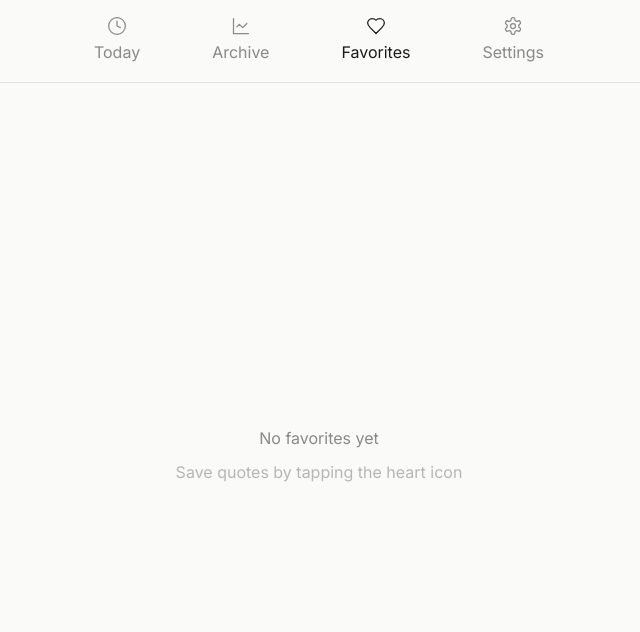
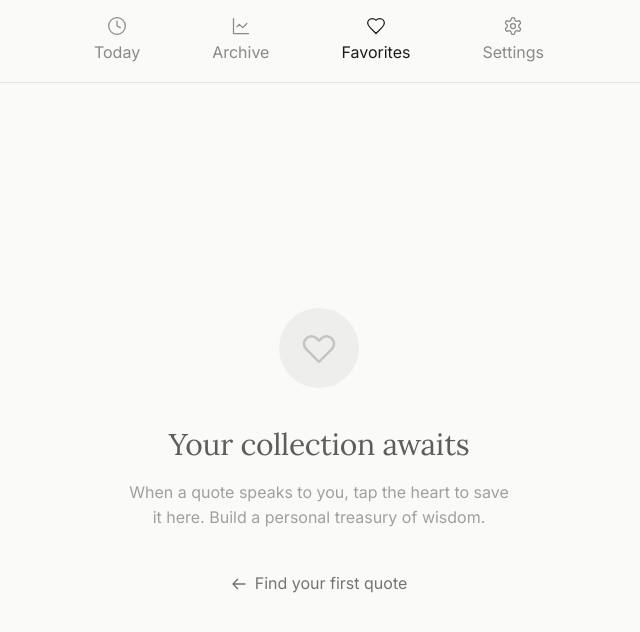
Before and after one commit to johnblythe/quotidian, a Next.js app: page /favorites in a window 1280 px wide. Shown: the top 632 px of the page, without its empty margins (321-961 px from the left). Built offline with nearby package versions, Linux system fonts and the light colour scheme.

Commit message:
feat: US-B20 - Design and implement empty state for favorites

```diff
--- a/scripts/ralph-beta/prd.json
+++ b/scripts/ralph-beta/prd.json
@@ -288,7 +288,7 @@
         "npm run typecheck passes"
       ],
       "priority": 19,
-      "passes": false,
+      "passes": true,
       "notes": ""
     },
     {
--- a/src/app/favorites/page.tsx
+++ b/src/app/favorites/page.tsx
@@ -102,14 +102,64 @@ export default function FavoritesPage() {
 
   if (items.length === 0) {
     return (
-      <div className="flex min-h-screen items-center justify-center">
-        <div className="text-center">
-          <p className="text-foreground/50 body-text text-lg">No favorites yet</p>
-          <p className="text-foreground/30 body-text text-sm mt-2">
-            Save quotes by tapping the heart icon
-          </p>
+      <PageTransition>
+        <div className="flex min-h-screen items-center justify-center px-4">
+          <div className="text-center max-w-sm">
+            {/* Decorative heart icon */}
+            <div className="mb-8 flex justify-center">
+              <div className="w-20 h-20 rounded-full bg-foreground/5 flex items-center justify-center">
+                <svg
+                  className="w-10 h-10 text-foreground/20"
+                  fill="none"
+                  stroke="currentColor"
+                  viewBox="0 0 24 24"
+                  aria-hidden="true"
+                >
+                  <path
+                    strokeLinecap="round"
+                    strokeLinejoin="round"
+                    strokeWidth={1.5}
+                    d="M4.318 6.318a4.5 4.5 0 000 6.364L12 20.364l7.682-7.682a4.5 4.5 0 00-6.364-6.364L12 7.636l-1.318-1.318a4.5 4.5 0 00-6.364 0z"
+                  />
+                </svg>
+              </div>
+            </div>
+
+            {/* Main message */}
+            <h2 className="quote-text text-xl sm:text-2xl text-foreground/70 mb-3">
+              Your collection awaits
+            </h2>
+
+            {/* Helper text */}
+            <p className="body-text text-foreground/40 text-sm mb-8 leading-relaxed">
+              When a quote speaks to you, tap the heart to save it here.
+              Build a personal treasury of wisdom.
+            </p>
+
+            {/* CTA link */}
+            <a
+              href="/"
+              className="inline-flex items-center gap-2 body-text text-sm text-foreground/60 hover:text-foreground/80 transition-colors btn-nav px-4 py-2"
+            >
+              <svg
+                className="w-4 h-4"
+                fill="none"
+                stroke="currentColor"
+                viewBox="0 0 24 24"
+                aria-hidden="true"
+              >
+                <path
+                  strokeLinecap="round"
+                  strokeLinejoin="round"
+                  strokeWidth={2}
+                  d="M10 19l-7-7m0 0l7-7m-7 7h18"
+                />
+              </svg>
+              Find your first quote
+            </a>
+          </div>
         </div>
-      </div>
+      </PageTransition>
     );
   }
 
```
Also changed, not shown: scripts/ralph-beta/progress.txt, 2 other files (tests, documents, lock files or other folders).
